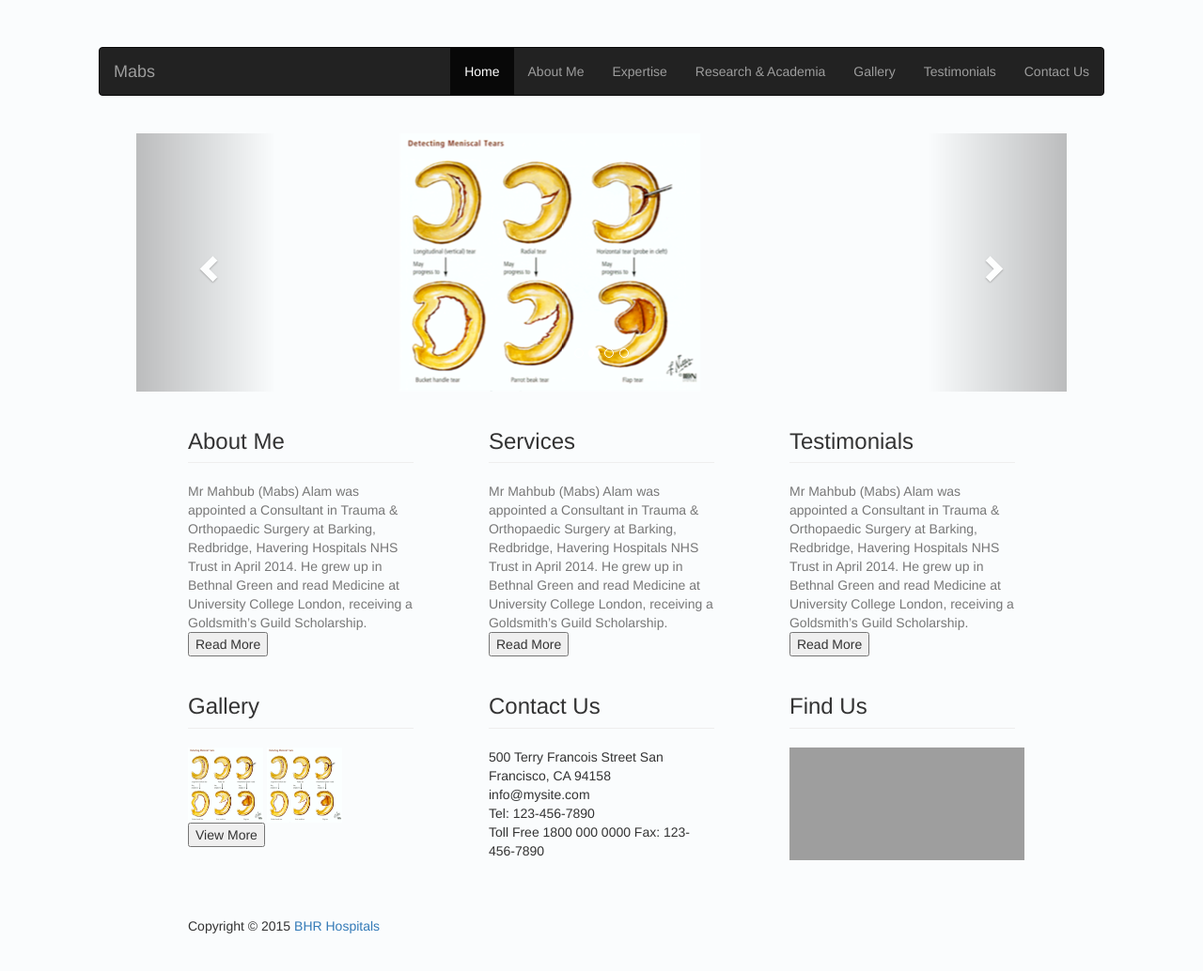
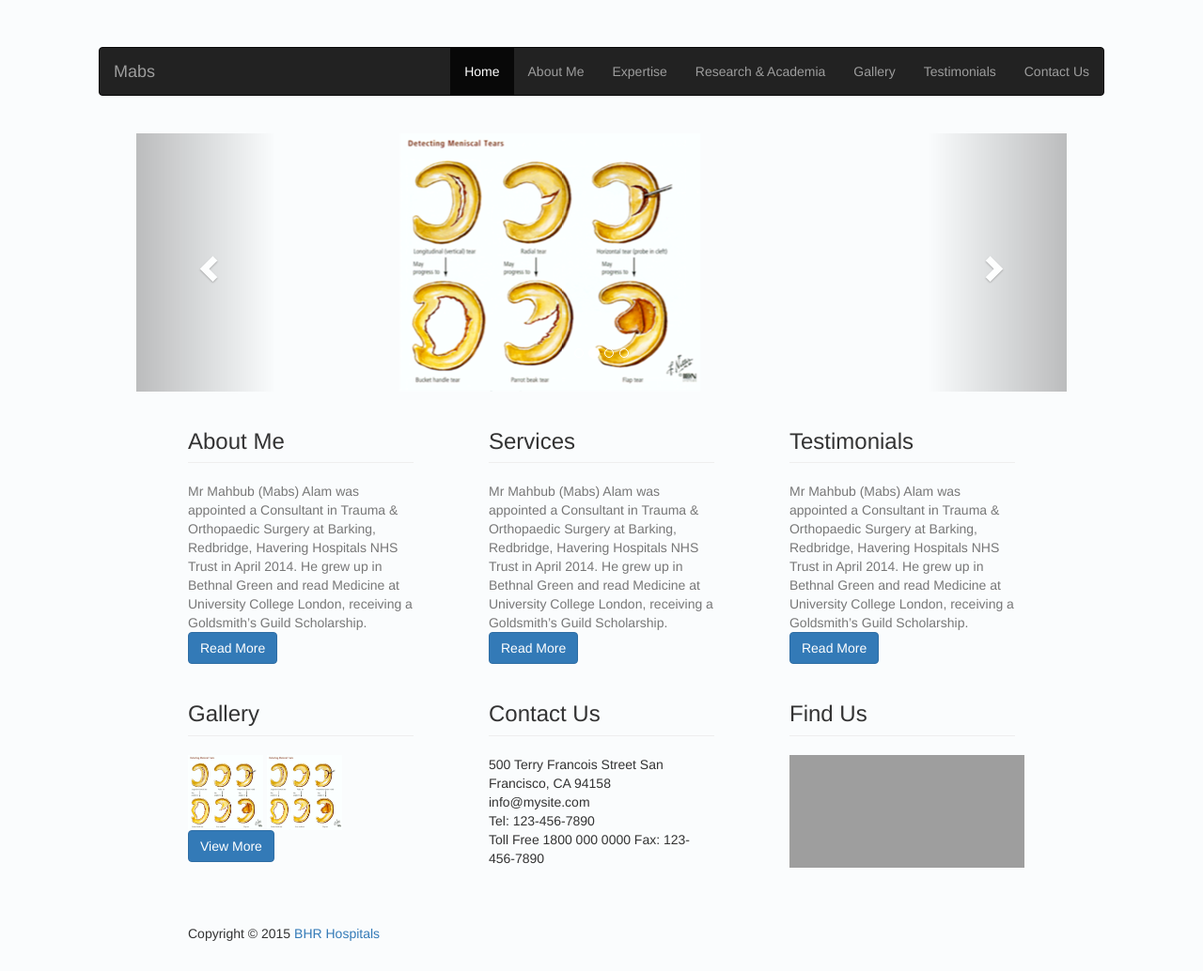
Before and after one commit to Saveta/Knees-Sports-Surgery, a plain HTML site: page home.html in a window 1280 px wide. Shown: the whole page at 94% size. Drawn offline with nearby package versions, Linux system fonts and the light colour scheme; some packages are replaced by stand-ins of ours; grey boxes are pictures that could not be loaded.

Commit message:
home.html

```diff
--- a/home.html
+++ b/home.html
@@ -103,7 +103,7 @@
 Havering Hospitals NHS Trust in April 2014. He grew up in Bethnal Green and read Medicine at University
 
 College London, receiving a Goldsmith’s Guild Scholarship. </span>
-  <button type="button">Read More </button>
+  <button type="button" class="btn btn-primary">Read More </button>
 
 
   </div>
@@ -114,7 +114,7 @@ College London, receiving a Goldsmith’s Guild Scholarship. </span>
 Havering Hospitals NHS Trust in April 2014. He grew up in Bethnal Green and read Medicine at University
 
 College London, receiving a Goldsmith’s Guild Scholarship. </span>
-  <button type="button">Read More </button>
+  <button type="button" class="btn btn-primary">Read More </button>
 
 
 
@@ -128,7 +128,7 @@ College London, receiving a Goldsmith’s Guild Scholarship. </span>
 Havering Hospitals NHS Trust in April 2014. He grew up in Bethnal Green and read Medicine at University
 
 College London, receiving a Goldsmith’s Guild Scholarship. </span>
-  <button type="button">Read More </button>
+  <button type="button" class="btn btn-primary">Read More </button>
 
 
   </div>
@@ -141,7 +141,7 @@ College London, receiving a Goldsmith’s Guild Scholarship. </span>
   <img  src="images/knee.png" alt="Chania" height="80" width="80"/>
   <img  src="images/knee.png" alt="Chania" height="80" width="80"/>
 
-    <button type="button">View More </button>
+    <button type="button" class="btn btn-primary">View More </button>
   </div>
 
   <div class="col-xs-12 col-sm-4 col-md-4 main">
```
